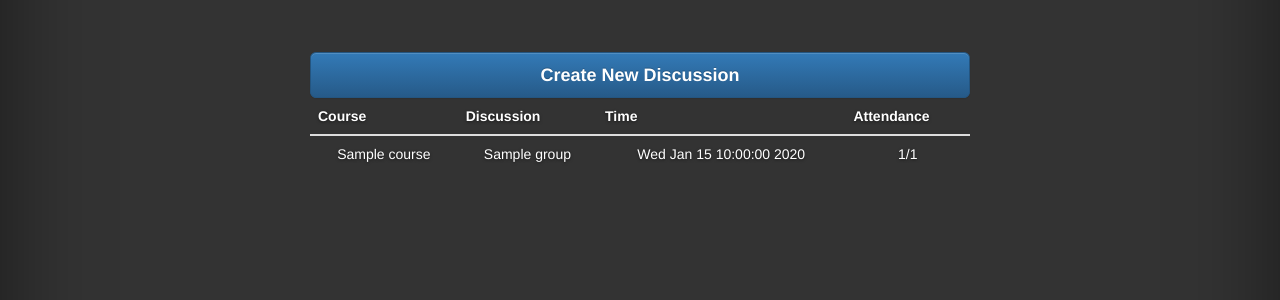
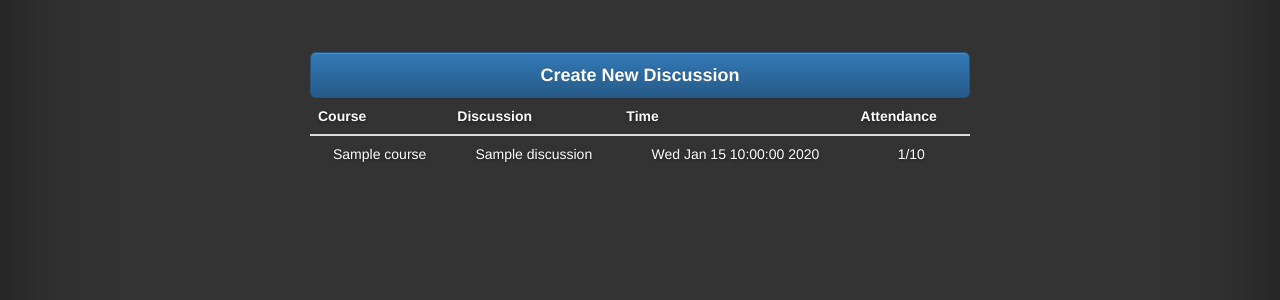
Before and after one commit to ClassDiscuss/class-discuss-site, a Django app: template class_discuss_site/templates/class_discuss_site/user_discussions.html in a window 1280 px wide. Shown: the part 278-578 px from the top of the page. Run offline with Django 3.2, Linux system fonts and the light colour scheme; tables that the repository leaves empty hold one stand-in row (values such as "Sample post"); the template is opened without the code that fills it: values that come from a table or form of the project are taken from there, most other values are stand-ins (such as "Sample title", 1, 10 or a date in 2020); parts of the project's set-up code (start-up, migrations or seed data) failed here and were passed over; some libraries are stand-ins or nearby versions.

Commit message:
Fix user's discussions view

```diff
--- a/class_discuss_site/templates/class_discuss_site/user_discussions.html
+++ b/class_discuss_site/templates/class_discuss_site/user_discussions.html
@@ -4,12 +4,12 @@
 
 {% block content %}
 
-    <a href="/courses/create">
+    <a href="/discussions/create">
         <button type="button" class="btn btn-primary btn-lg btn-block">Create New Discussion
         </button>
     </a>
 
-    {% if groups %}
+    {% if discussions %}
         <table class="table">
             <thead>
             <tr>
@@ -20,17 +20,17 @@
             </tr>
             </thead>
             <tbody>
-            {% for group in groups %}
+            {% for discussion in discussions %}
                 <tr>
-                    <td><a href="/courses/{{ group.course.id }}/">{{ group.course.name }}</a></td>
-                    <td><a href="/groups/{{ group.id }}/">{{ group.name }}</a></td>
-                    <td>{{ group.time.ctime }}</td>
-                    <td>{{ group.attendees.count }}/{{ group.size }}</td>
+                    <td><a href="/courses/{{ discussion.course.id }}/">{{ discussion.course.name }}</a></td>
+                    <td><a href="/discussions/{{ discussion.id }}/">{{ discussion.name }}</a></td>
+                    <td>{{ discussion.datetime.ctime }}</td>
+                    <td>{{ discussion.members.count }}/{{ discussion.size }}</td>
                 </tr>
             {% endfor %}
             </tbody>
         </table>
     {% else %}
-        <p>No groups are available.</p>
+        <p>No discussion are available.</p>
     {% endif %}
 {% endblock %}
```
